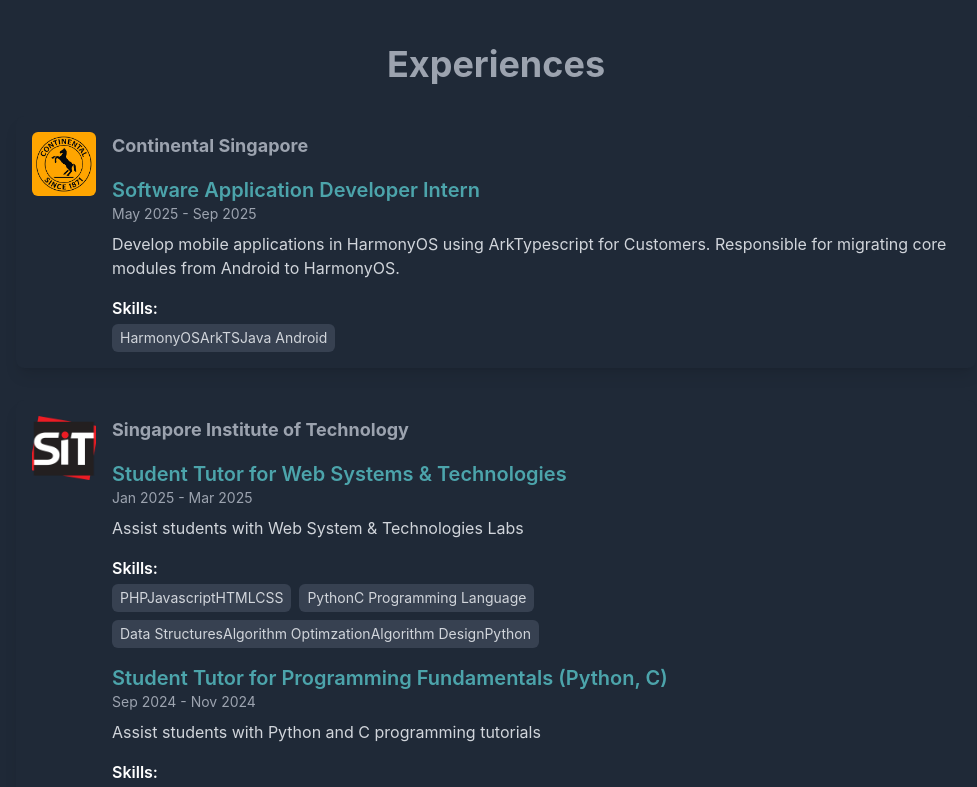
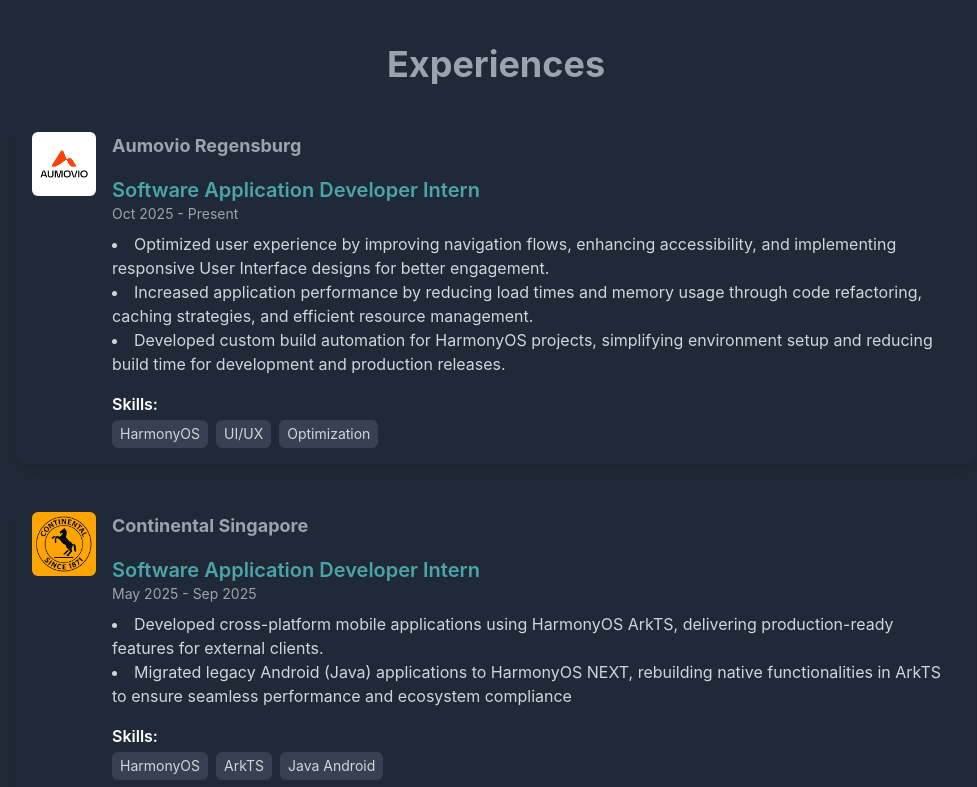
Before and after one commit to nickphoon/nickphoon.github.io, a React (Create React App) app: page / in a window 1280 px wide. Shown: the part 900-1687 px from the top of the page, without its empty margins (144-1121 px from the left). Built offline with nearby package versions, Linux system fonts and the light colour scheme.

Commit message:
update job experience and minor bug fix

```diff
--- a/src/App.js
+++ b/src/App.js
@@ -10,17 +10,18 @@ import SIT from './assets/icons/SIT.png';
 import SCB from './assets/icons/SCB.png';
 import SAF from './assets/icons/SAF.png';
 import MOM from './assets/icons/MOM.jpg';
+import AUMOVIO from './assets/icons/AUMOVIO.png';
 import HORSAUI from './assets/projects/hotelSentiment.png';
 import COSMIC from './assets/projects/CosmicQuest.png';
 import GROOMGO from './assets/projects/Groom&Go.png';
-// import SITNDRINK from './assets/projects/SiTnDrink.png';
 import PINK from './assets/projects/PinkVisuals.png';
 import MEDIVR from './assets/projects/MediVR.png';
 import SignLINGO from './assets/projects/SignLingo.png';
 import CVHelper from './assets/projects/CVHelper.png';
 import GOLF from './assets/projects/Golf.png';
 import WHEEL from './assets/projects/WHEEL.png';
-import DROWSY from './assets/projects/drowsyDetector.png'
+import DROWSY from './assets/projects/drowsyDetector.png';
+
 function App() {
   const [disableAnimations, setDisableAnimations] = useState(false);
   const [isMobileView, setIsMobileView] = useState(false);
@@ -62,11 +63,23 @@ function App() {
   // Job Experience
   const jobExperiences = [
     {
+      companyImage: AUMOVIO,
+      companyName: 'Aumovio Regensburg',
+      jobTitle: 'Software Application Developer Intern',
+      date: 'Oct 2025 - Present',
+      description: ['Optimized user experience by improving navigation flows, enhancing accessibility, and implementing responsive User Interface designs for better engagement.',
+        'Increased application performance  by reducing load times and memory usage through code refactoring, caching strategies, and efficient resource management.',
+        'Developed custom build automation for HarmonyOS projects, simplifying environment setup and reducing build time for development and production releases.'],
+      skills: ['HarmonyOS', 'UI/UX', 'Optimization']
+    },
+    {
       companyImage: CONTI,
       companyName: 'Continental Singapore',
       jobTitle: 'Software Application Developer Intern',
       date: 'May 2025 - Sep 2025',
-      description: 'Develop mobile applications in HarmonyOS using ArkTypescript for Customers. Responsible for migrating core modules from Android to HarmonyOS.',
+      description: ['Developed cross-platform mobile applications using HarmonyOS ArkTS, delivering production-ready features for external clients.',
+        'Migrated legacy Android (Java) applications to HarmonyOS NEXT, rebuilding native functionalities in ArkTS to ensure seamless performance and ecosystem compliance'
+      ],
       skills: ['HarmonyOS', 'ArkTS', 'Java Android'],
     },
     {
@@ -124,29 +137,31 @@ function App() {
   ];
 
   const projects = [
-    { title: 'WanAn Detector',
+    {
+      title: 'WanAn Detector',
       description: 'An edge-based drowsiness detection system that utilizes two edge devices for real-time alerts',
       image: DROWSY,
-      date:"Apr 2025",
+      date: "Apr 2025",
       techStack: ['MQTT', 'Python', "OpenCV", "dlib", "SQLite"],
-      sourceCodeUrl:"https://github.com/nickphoon/INF2009_Team30",
+      sourceCodeUrl: "https://github.com/nickphoon/INF2009_Team30",
       videoUrl: "https://youtu.be/kIrJbWF5tZA"
     },
 
-    { title: 'WHEEL OF RESTAURANTS 𖥞',
+    {
+      title: 'WHEEL OF RESTAURANTS 𖥞',
       description: 'A Spin the wheel for deciding on what to eat based on current/selected location. 🍽️',
       image: WHEEL,
-      date:"Mar 2025",
+      date: "Mar 2025",
       techStack: ['HTML', 'CSS', 'JAVASCRIPT'],
-      sourceCodeUrl:"https://github.com/nickphoon/WHEELOFRESTAURANT",
-      webpageUrl:"https://nickphoon.github.io/WHEELOFRESTAURANT/",
+      sourceCodeUrl: "https://github.com/nickphoon/WHEELOFRESTAURANT",
+      webpageUrl: "https://nickphoon.github.io/WHEELOFRESTAURANT/",
     },
     {
       title: 'AI-Driven Sport Analysis and Improvement System',
       description: 'This project develops a Proof-of-Concept AI model using Computer Vision to analyze golf swings and identify key body parts from video footage. A Front-End system provides golfers with detailed, data-driven feedback to enhance their performance.',
       image: GOLF,
-      date:"Nov 2024",
-      techStack: ['Django','Mediapipe', 'mongoDB Atlas','Google Cloud Platform', 'Docker', 'TailWindCSS'],
+      date: "Nov 2024",
+      techStack: ['Django', 'Mediapipe', 'mongoDB Atlas', 'Google Cloud Platform', 'Docker', 'TailWindCSS'],
       videoUrl: "https://www.youtube.com/watch?v=-C7gg1LaQ08"
     },
 
@@ -155,8 +170,8 @@ function App() {
       title: 'CVHelper',
       description: 'A Python GUI developed to reduce time spent processing data such as converting videos to frames, data augmentation and sorting images by classes',
       image: CVHelper,
-      date:"Oct 2024",
-      techStack: ['PyQT6','OpenCV', 'NumPy'],
+      date: "Oct 2024",
+      techStack: ['PyQT6', 'OpenCV', 'NumPy'],
       sourceCodeUrl: "https://github.com/nickphoon/CVHelper.git"
     },
     {
@@ -164,7 +179,7 @@ function App() {
       description: 'A sign language-learning mobile application that serves as a dynamic educational tool, providing students with real-time feedback and practical exercises.',
       image: SignLINGO,
       date: "Mar 2024",
-      techStack: ['Kotlin','MediaPipe', 'Object Detection'],
+      techStack: ['Kotlin', 'MediaPipe', 'Object Detection'],
       videoUrl: "https://youtu.be/2S5p5F2Antk"
     },
 
@@ -192,8 +207,8 @@ function App() {
       date: "Jul 2023",
       techStack: ['Javascript', 'Data Structures and Algorithms'],
       videoUrl: "https://youtu.be/_B1rxbQVOoc",
-      sourceCodeUrl:"https://github.com/nickphoon/pinkvisuals",
-      webpageUrl:"https://nickphoon.github.io/pinkvisuals/home.html",
+      sourceCodeUrl: "https://github.com/nickphoon/pinkvisuals",
+      webpageUrl: "https://nickphoon.github.io/pinkvisuals/home.html",
     },
 
     {
@@ -211,23 +226,14 @@ function App() {
       date: "Sep 2022",
       techStack: ['Flask', 'Selenium', 'Matplotlib'],
       videoUrl: "https://youtu.be/6rroISIO6HI",
-      sourceCodeUrl:"https://github.com/nickphoon/HORSAUI",
-    },
-    // {
-    //   title: 'SiT n Drink',
-    //   description: 'An e-commerce website using PHP and mySQl that supports email communication using PHPMailer.',
-    //   image: SITNDRINK,
-    //   techStack: ['PHP', 'JavaScript', "MySQL"],
-    //   videoUrl: ""
-    // },
-
-
-    // can put bandify, SiT n Drink, AI-Driven Sports Analysis and Improvement System
+      sourceCodeUrl: "https://github.com/nickphoon/HORSAUI",
+    }
 
   ];
   const groupedExperiences = Object.values(
     jobExperiences.reduce((acc, job) => {
       if (!acc[job.companyName]) {
+
         acc[job.companyName] = {
           companyImage: job.companyImage,
           companyName: job.companyName,
@@ -309,7 +315,7 @@ function App() {
         <section
           id="projects"
           className="w-full max-w-5xl p-8 rounded-lg shadow-lg mt-8"
-      data-aos={!disableAnimations ? (isMobileView ? "fade-down" : "fade-right") : ""}x
+          data-aos={!disableAnimations ? (isMobileView ? "fade-down" : "fade-right") : ""} x
         >
           <h1 className="text-4xl font-bold text-center">Projects</h1>
 
--- a/src/components/jobExperience.js
+++ b/src/components/jobExperience.js
@@ -1,5 +1,3 @@
-
-
 function JobExperience({ companyImage, companyName, jobTitle, date, description, skills }) {
   return (
     <div className="flex items-start space-x-4 mb-8 p-4 bg-gray-800 rounded-lg shadow-lg">
@@ -7,7 +5,13 @@ function JobExperience({ companyImage, companyName, jobTitle, date, description,
       <div>
         <h3 className="text-lg font-bold">{companyName}</h3>
 
-        {jobTitle.map((title, idx) => (
+        {jobTitle.map((title, idx) => {
+          // Get the skills for this role (fallback to empty array)
+          const roleSkills = Array.isArray(skills) && Array.isArray(skills[idx])
+            ? skills[idx]
+            : Array.isArray(skills) ? skills : [];
+
+          return (
             <div key={idx} className="mt-4">
               <h2 className="text-xl font-semibold" style={{ color: '#4ca4ab' }}>{title}</h2>
               <p className="text-sm text-gray-400">{date[idx]}</p>
@@ -21,18 +25,20 @@ function JobExperience({ companyImage, companyName, jobTitle, date, description,
               ) : (
                 <p className="mt-2 text-gray-300">{description[idx]}</p>
               )}
+
               <div className="mt-4">
                 <h4 className="font-semibold text-white">Skills:</h4>
                 <div className="flex flex-wrap gap-2 mt-1">
-            {skills.map((skill, index) => (
-              <span key={index} className="bg-gray-700 text-gray-300 px-2 py-1 rounded-md text-sm">
+                  {roleSkills.map((skill, sIdx) => (
+                    <span key={sIdx} className="bg-gray-700 text-gray-300 px-2 py-1 rounded-md text-sm">
                       {skill}
                     </span>
                   ))}
                 </div>
               </div>
             </div>
-        ))}
+          );
+        })}
       </div>
     </div>
   );
```
Also changed, not shown: src/assets/icons/AUMOVIO.png (added). Lines whose indentation alone changed are shown as unchanged.
